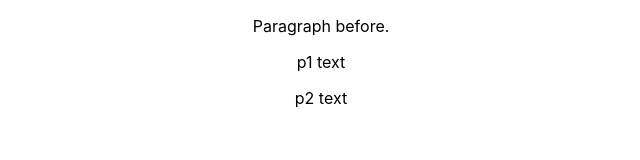
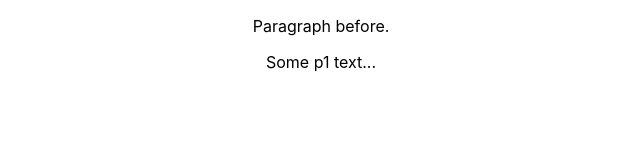
Before and after one commit to DominikLoncar/react-practice, a React (Create React App) app: page / in a window 1280 px wide. Shown: the top 160 px of the page, without its empty margins (319-959 px from the left). Built offline with nearby package versions, Linux system fonts and the light colour scheme.

Commit message:
Used state properly to display the text of paragraph and change it on click.

```diff
--- a/src/App.js
+++ b/src/App.js
@@ -1,3 +1,4 @@
+import { useState } from 'react';
 import './App.css';
 
 function SomeText({p1, p2}) {
@@ -10,10 +11,13 @@ function SomeText({p1, p2}) {
 }
 
 function App() {
+
+  const [p1, setP1] = useState("Some p1 text...");
+
   return (
     <div className="App">
       <p>Paragraph before.</p>
-      <SomeText p1={"p1 text"} p2={"p2 text"} />
+      <p onClick={() => setP1("Updated p1 text.")}> {p1} </p>
     </div>
   );
 }
```
